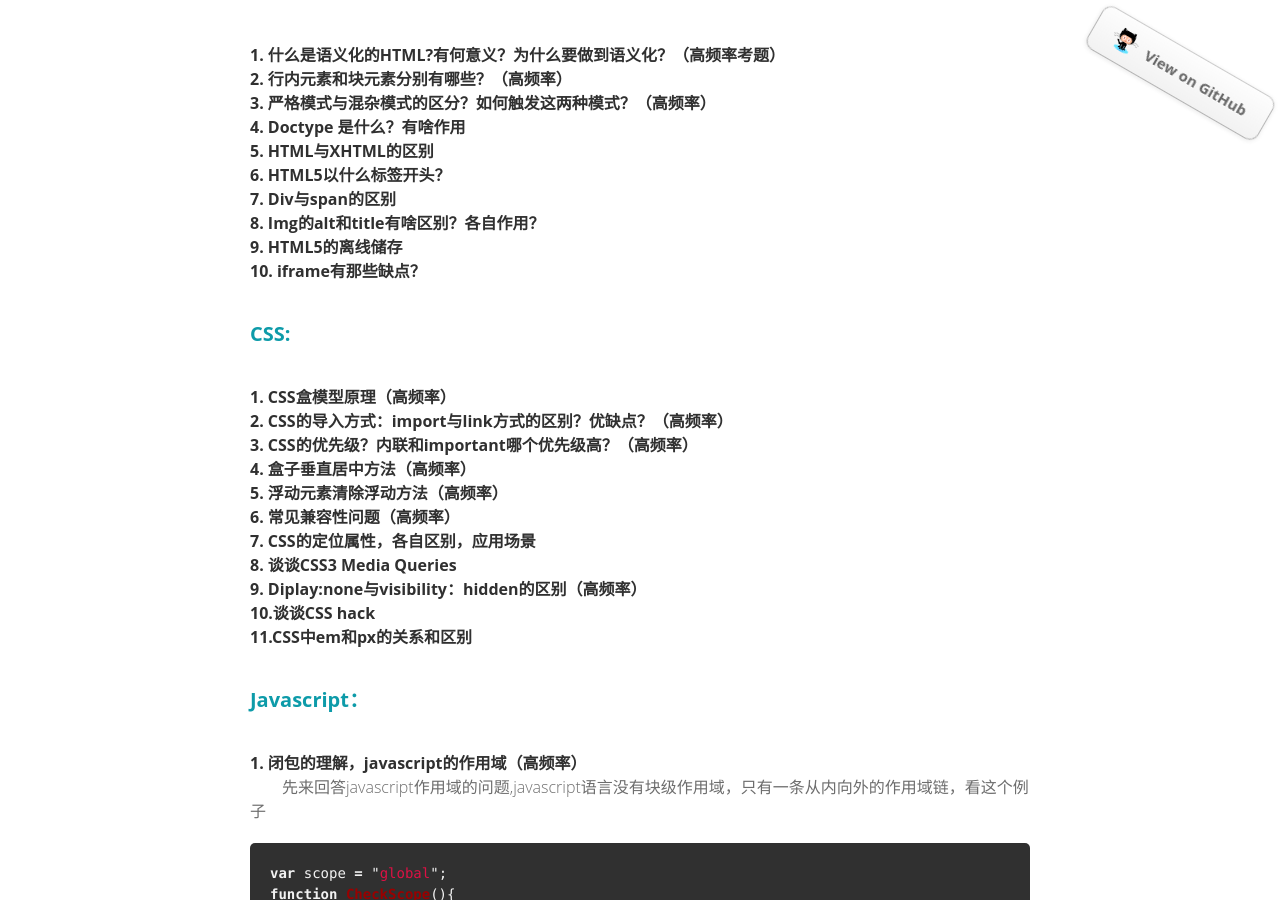
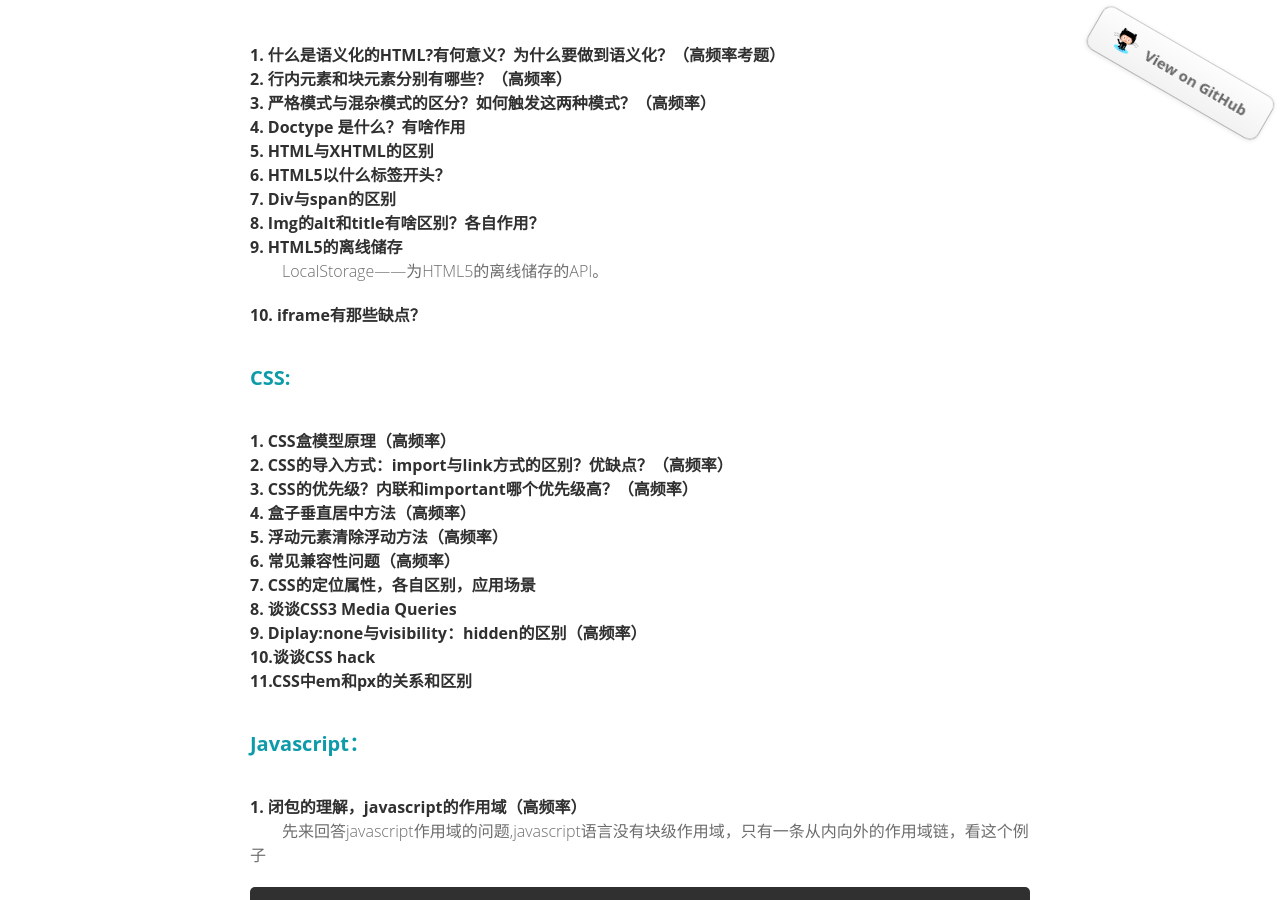
Before and after one commit to yubiaobin/yubiaobin.github.io, a Jekyll site: the page built from _posts/2013-01-12-interview.html, in a window 1280 px wide and 900 px high, scrolled down 333 px. Built offline with Jekyll 4.4.1, drawn with Linux system fonts in a browser that asks for light colours; comment, search, counter and statistics services are not loaded.

Commit message:
add a answer on interview question blog

```diff
--- a/_posts/2013-01-12-interview.html
+++ b/_posts/2013-01-12-interview.html
@@ -6,9 +6,14 @@ title : Web前端的一些面试考察的知识点
 
 
 
-<h3>HTML:</h3>
 
 
+
+
+
+
+
+<h3>HTML:</h3>
 
 
 
@@ -38,7 +43,7 @@ title : Web前端的一些面试考察的知识点
 
 
 <h4>9.  HTML5的离线储存</h4>
-
+<p>LocalStorage——为HTML5的离线储存的API。</p>
 
 
 <h4>10. iframe有那些缺点？</h4>
@@ -49,7 +54,27 @@ title : Web前端的一些面试考察的知识点
 
 
 
+
+
+
+
+
+
+
+
+
+
+
+
+
+
+
 <h3>CSS:</h3>
+
+
+
+
+
 
 <h4>1. CSS盒模型原理（高频率）</h4>
 
@@ -79,6 +104,26 @@ title : Web前端的一些面试考察的知识点
 
 
 <h4>11.CSS中em和px的关系和区别</h4>
+
+
+
+
+
+
+
+
+
+
+
+
+
+
+
+
+
+
+
+
 
 
 
@@ -214,6 +259,36 @@ alert(obj.key0)  // 输出0</h4>
 
 
 
+
+
+
+
+
+
+
+
+
+
+
+
+
+
+
+
+
+
+
+
+
+
+
+
+
+
+
+
+
+
 <h3>其他</h3>
 
 
```
Also changed, not shown: 1 other file.
